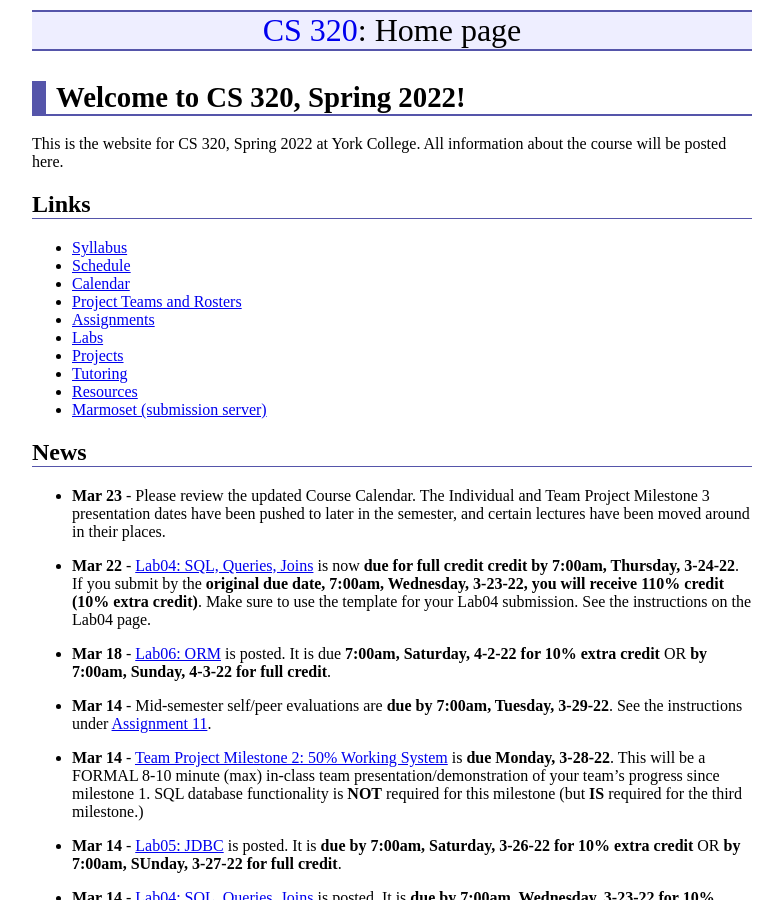
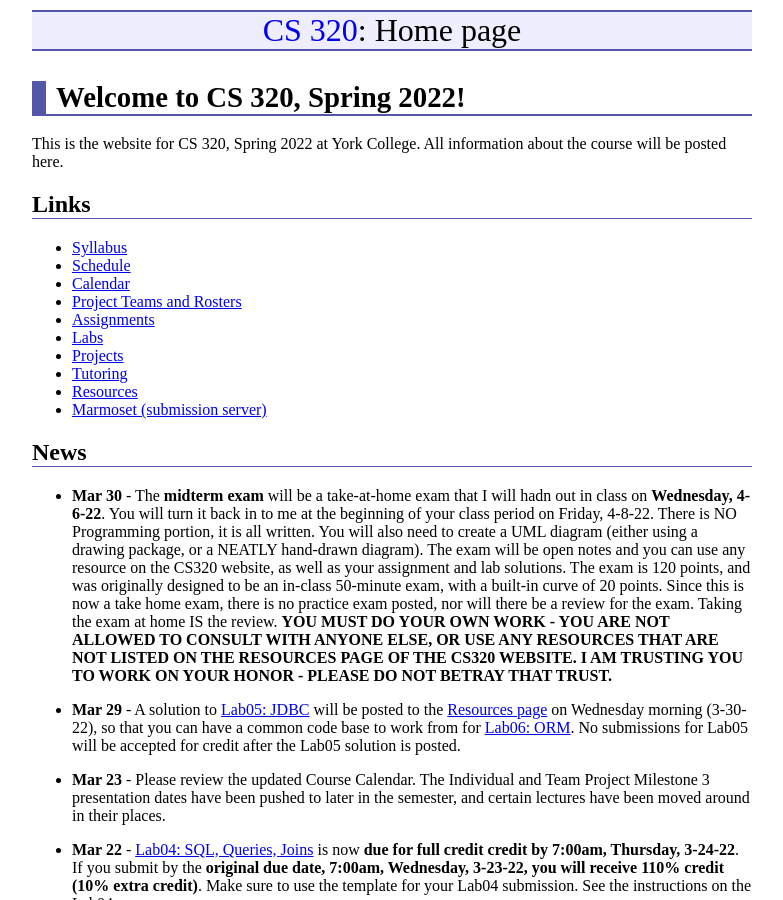
Before and after one commit to ycpcs/cs320-spring2022, a Jekyll site: the page built from index.md, in a window 1280 px wide and 900 px high. Shown: the whole window, without its empty margins (248-1031 px from the left). Built offline with Jekyll 4.4.1, drawn with Linux system fonts in a browser that asks for light colours.

Commit message:
updated notes for the exam and for the Lab05 solution

```diff
--- a/index.md
+++ b/index.md
@@ -41,13 +41,17 @@ All information about the course will be posted here.
 
 * **Mar 30** - Posted an extensive example project on the [Resources page](./resources) that incorporates the Web Applications lab solution (Lab02) with the ORM Lab solution (Lab06).  It provides a web application front-end to the ORM queries, as well as demonstrates the use of login session information, and incorporation of a SQL database persistence layer with a many-to-many relationship. We will review this in more depth in class on **Friday, 4-4-20**.
 
-* **Mar 27** - The **midterm exam** will be a take-at-home exam on **Monday, 4-6-20**.  I will post it by 8:00 am on Monday morning, and will send out a class email at that time and tell you where it is posted.  You will have until 8:00 am Tuesday morning (4-7-20) to complete and submit it to Marmoset.  I will also post a template answer sheet for you to fill in.  There is NO Programming portion, it is all written, with a UML diagram to draw, as well.  You will also need to submit an electronic copy of your UML diagram (either using a drawing package, or a NEATLY hand-drawn diagram that you can post as a JPG or PDF).  The exam will be open notes and you can use any resource on the CS320 website, as well as your assignment and lab solutions.  The exam is 120 points, and was originally designed to be an in-class 50-minute exam, with a built-in curve of 20 points.  Since it is a take-home this year, there will **NOT** be a curve.  I posted a practice take-home exam - the exam you are taking will not be nearly as long or involved as the practice exam.  We will use Friday, 4-3-20 for a short review for the midterm exam.  **YOU MUST DO YOUR OWN WORK - YOU ARE NOT ALLOWED TO CONSULT WITH ANYONE ELSE, OR USE ANY RESOURCES THAT ARE NOT LISTED ON THE RESOURCES PAGE OF THE CS320 WEBSITE.  I AM TRUSTING YOU TO WORK ON YOUR HONOR - PLEASE DO NOT BETRAY THAT TRUST.**
+* **Mar 30** - [Assignment 9](assign/assign09.html) describes the deliverables for the individual project.  The due date for you individual project report has been moved to **Thursday, 4-21-22, by 7:00am**.
 
-* **Mar 12** - [Assignment 9](assign/assign09.html) describes the deliverables for the individual project.  The due date for you individual project report has been moved to **Thursday, 4-21-22, by 7:00am**.
-
-* **Mar 23** - [Individual Project Milestone 3](assign/assign04.html) has been moved to **MWednesday, 4-20-22**.  This will be your final informal (at your desk) 2-4 minute (max) in-class demonstration of your individual project.
+* **Mar 23** - [Individual Project Milestone 3](assign/assign04.html) has been moved to **Wednesday, 4-20-22**.  This will be your final informal (at your desk) 2-4 minute (max) in-class demonstration of your individual project.
 
 -->
+
+* **Mar 30** - The **midterm exam** will be a take-at-home exam that I will hadn out in class on **Wednesday, 4-6-22**.  You will turn it back in to me at the beginning of your class period on Friday, 4-8-22.  There is NO Programming portion, it is all written.  You will also need to create a UML diagram (either using a drawing package, or a NEATLY hand-drawn diagram).  The exam will be open notes and you can use any resource on the CS320 website, as well as your assignment and lab solutions.  The exam is 120 points, and was originally designed to be an in-class 50-minute exam, with a built-in curve of 20 points.  Since this is now a take home exam, there is no practice exam posted, nor will there be a review for the exam.  Taking the exam at home IS the review.   **YOU MUST DO YOUR OWN WORK - YOU ARE NOT ALLOWED TO CONSULT WITH ANYONE ELSE, OR USE ANY RESOURCES THAT ARE NOT LISTED ON THE RESOURCES PAGE OF THE CS320 WEBSITE.  I AM TRUSTING YOU TO WORK ON YOUR HONOR - PLEASE DO NOT BETRAY THAT TRUST.**
+
+
+* **Mar 29** - A solution to [Lab05: JDBC](labs/lab05.html) will be posted to the [Resources page](./resources) on Wednesday morning (3-30-22), so that you can have a common code base to work from for [Lab06: ORM](labs/lab06.html).  No submissions for Lab05 will be accepted for credit after the Lab05 solution is posted.
+
 * **Mar 23** - Please review the updated Course Calendar.  The Individual and Team Project Milestone 3 presentation dates have been pushed to later in the semester, and certain lectures have been moved around in their places.
 
 * **Mar 22** - [Lab04: SQL, Queries, Joins](labs/lab04.html) is now **due for full credit credit by 7:00am, Thursday, 3-24-22**.  If you submit by the **original due date, 7:00am, Wednesday, 3-23-22, you will receive 110% credit (10% extra credit)**.  Make sure to use the template for your Lab04 submission. See the instructions on the Lab04 page.
--- a/resources/index.md
+++ b/resources/index.md
@@ -89,12 +89,13 @@ Email address validation
 
 [A Java email validator class using regex (regular expressions)](https://www.mkyong.com/regular-expressions/how-to-validate-email-address-with-regular-expression/)
 
-<!-- Commenting out JDBC and Library Example until they're needed
 
-CS320 Lab05 (JDBC) Solution
+CS320 Lab05 (JDBC) Solution (will be posted Wednesday morning, 3-30-22)
 ==========================
 
 [CS320\_Lab05\_Solution-2022.zip](CS320_Lab05_Solution-2022.zip): A solution for the JDBC lab (Lab05).  You can import this into the same workspace as your Lab05 solution, as the solution project is named **CS320\_Lab05\_Solution-2022**.  Please compare your solution to this code, and make any necessary changes in your code, as an exercise to further understand the material.  There are plenty of comments included in the solution to describe what is happening and why it is being done.
+
+<!-- Commenting out JDBC and Library Example until they're needed
 
 CS320 Library Example Project
 =============================
```
